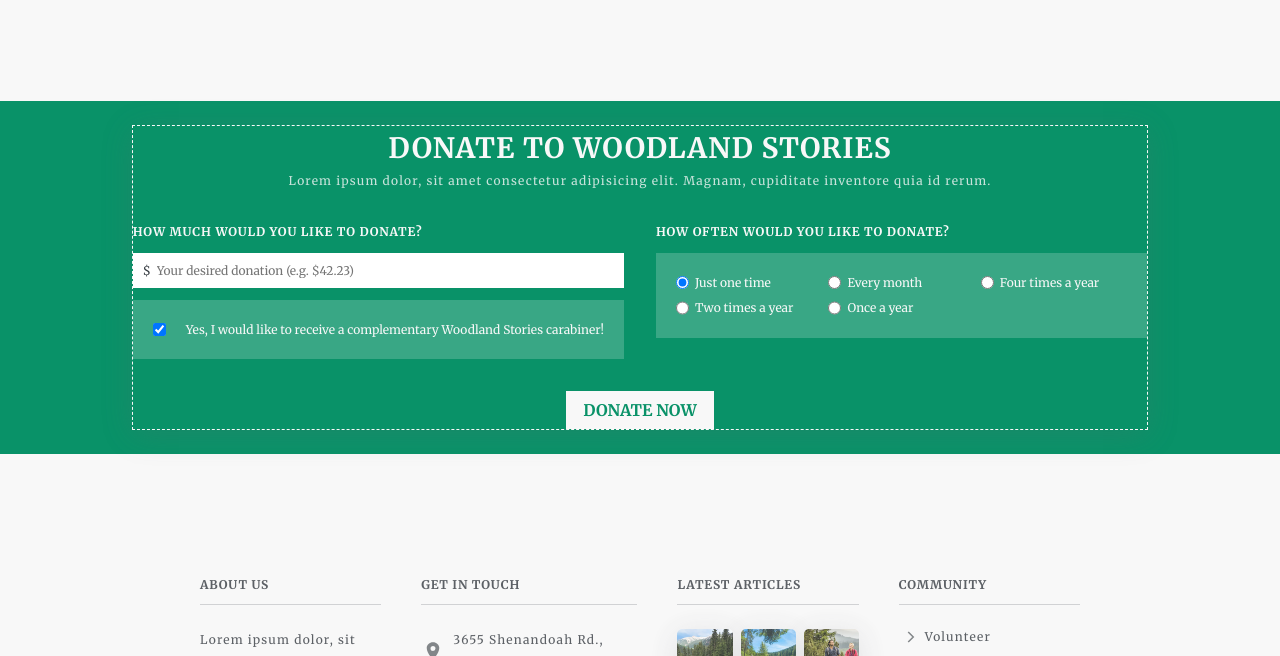
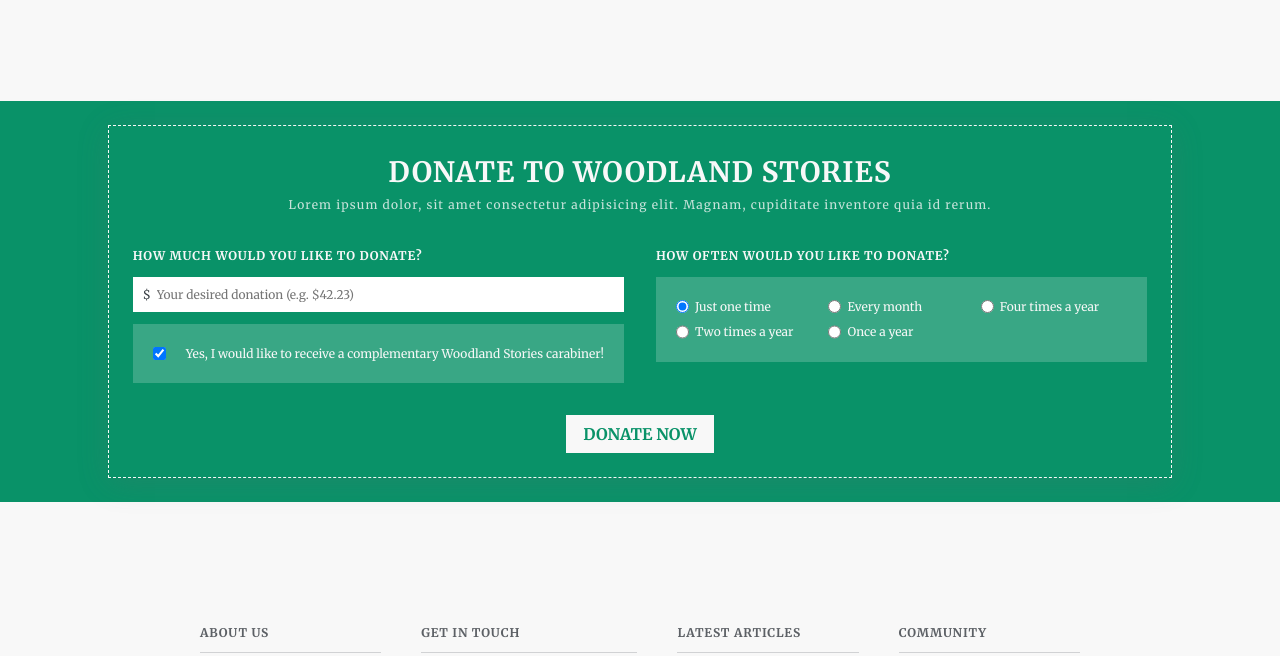
Before and after one commit to olinkirkland/Primer-Blog-Project, a plain HTML site: page index.html in a window 1280 px wide. Shown: the part 2825-3481 px from the top of the page. Drawn offline with nearby package versions, Linux system fonts and the light colour scheme.

Commit message:
Fix donation padding

```diff
--- a/assets/css/styles.css
+++ b/assets/css/styles.css
@@ -327,6 +327,7 @@ header {
   column-gap: 3.2rem;
   row-gap: 3.2rem;
   margin: 2.4rem;
+  padding: 2.4rem;
   border: 1px dashed #f8f8f8;
   box-shadow: rgba(100, 100, 111, 0.2) 0px 5px 30px 0px;
 }
```
